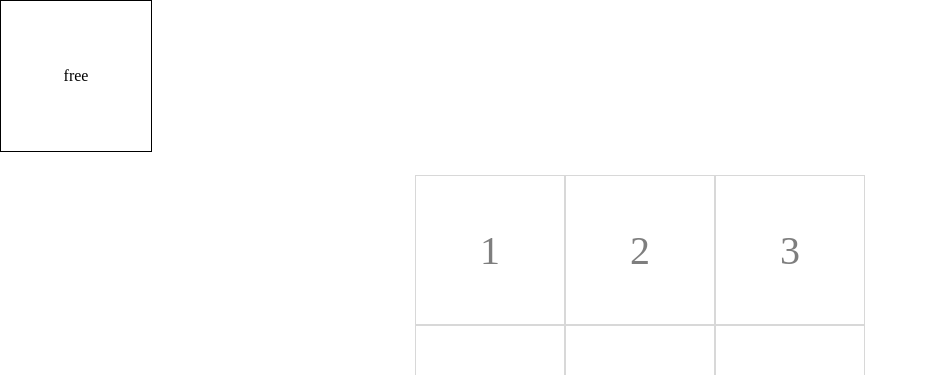
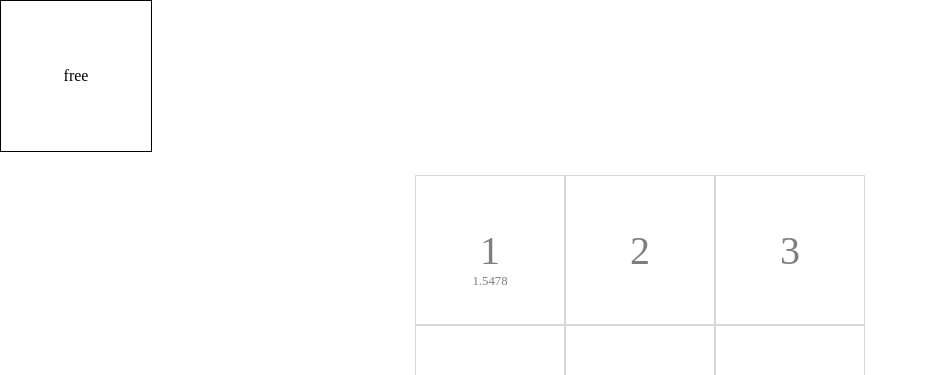
Before and after one commit to richardimaoka/drag-drop-piece, a Next.js app in the folder nextjs/: page / in a window 1280 px wide. Shown: the top 375 px of the page, without its empty margins (0-928 px from the left). Built offline with nearby package versions, Linux system fonts and the light colour scheme.

Commit message:
display layout

```diff
--- a/nextjs/app/components/Blocks.module.css
+++ b/nextjs/app/components/Blocks.module.css
@@ -10,10 +10,29 @@
 
 .block {
   display: grid;
+  grid-template-columns: auto;
+  grid-template-rows: 1rem auto 1rem;
+  grid-template-areas:
+    "."
+    "number"
+    "distance";
+
+  align-content: center;
   align-items: center;
+  justify-content: center;
   justify-items: center;
 
+  border: 1px solid rgb(216, 216, 216);
+}
+
+.number {
+  grid-area: number;
   font-size: 40px;
   color: rgb(126, 126, 126);
-  border: 1px solid rgb(216, 216, 216);
 }
+
+.distance {
+  grid-area: distance;
+  font-size: 0.8rem;
+  color: rgb(126, 126, 126);
+}
--- a/nextjs/app/components/Blocks.tsx
+++ b/nextjs/app/components/Blocks.tsx
@@ -4,15 +4,34 @@ export function Blocks() {
   return (
     <div className={styles.component}>
       <div className={styles.grid}>
-        <div className={styles.block}>1</div>
-        <div className={styles.block}>2</div>
-        <div className={styles.block}>3</div>
-        <div className={styles.block}>4</div>
-        <div className={styles.block}>5</div>
-        <div className={styles.block}>6</div>
-        <div className={styles.block}>7</div>
-        <div className={styles.block}>8</div>
-        <div className={styles.block}>9</div>
+        <div className={styles.block}>
+          <span className={styles.number}>1</span>
+          <span className={styles.distance}>1.5478</span>
+        </div>
+        <div className={styles.block}>
+          <span className={styles.number}>2</span>
+        </div>
+        <div className={styles.block}>
+          <span className={styles.number}>3</span>
+        </div>
+        <div className={styles.block}>
+          <span className={styles.number}>4</span>
+        </div>
+        <div className={styles.block}>
+          <span className={styles.number}>5</span>
+        </div>
+        <div className={styles.block}>
+          <span className={styles.number}>6</span>
+        </div>
+        <div className={styles.block}>
+          <span className={styles.number}>7</span>
+        </div>
+        <div className={styles.block}>
+          <span className={styles.number}>8</span>
+        </div>
+        <div className={styles.block}>
+          <span className={styles.number}>9</span>
+        </div>
       </div>
     </div>
   );
```
